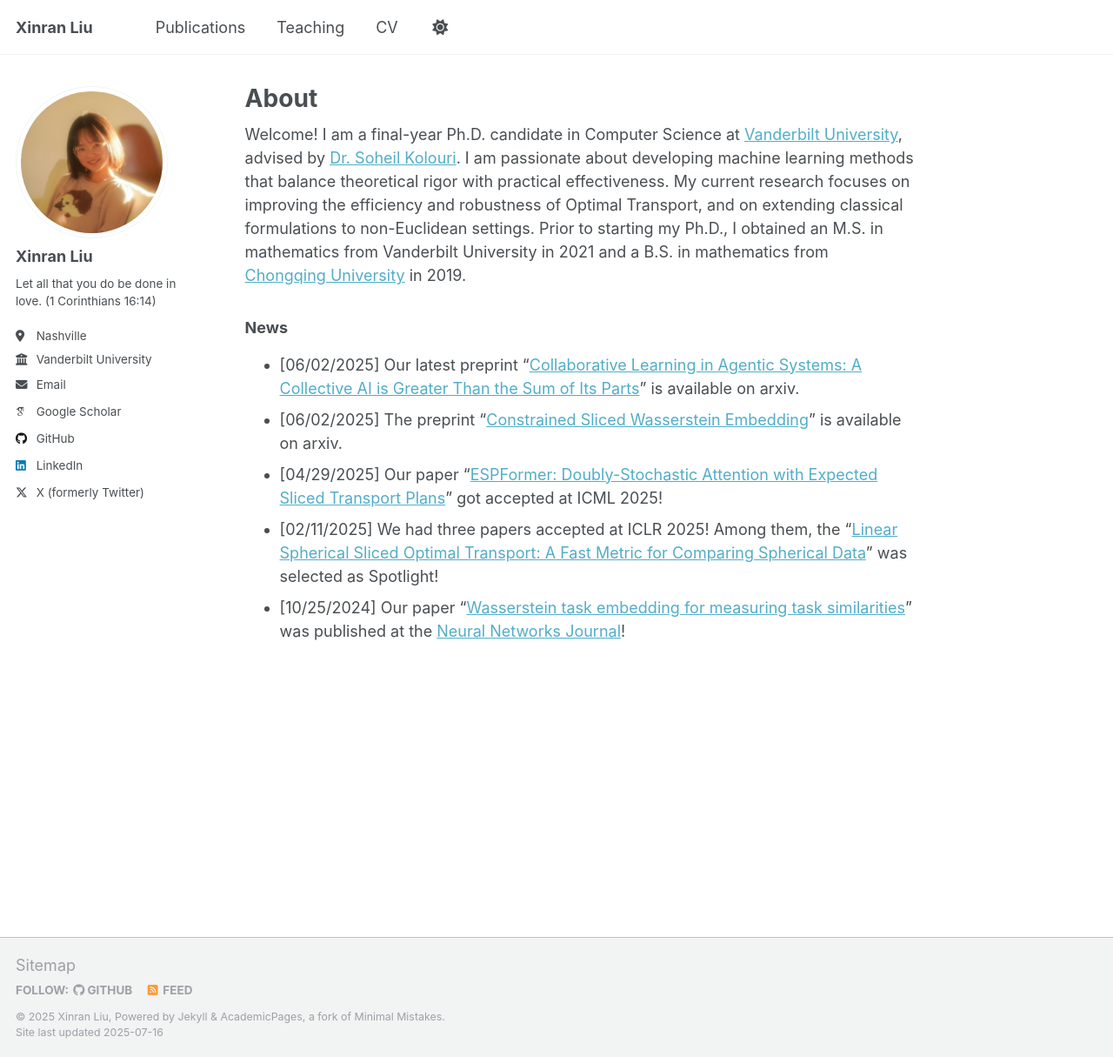
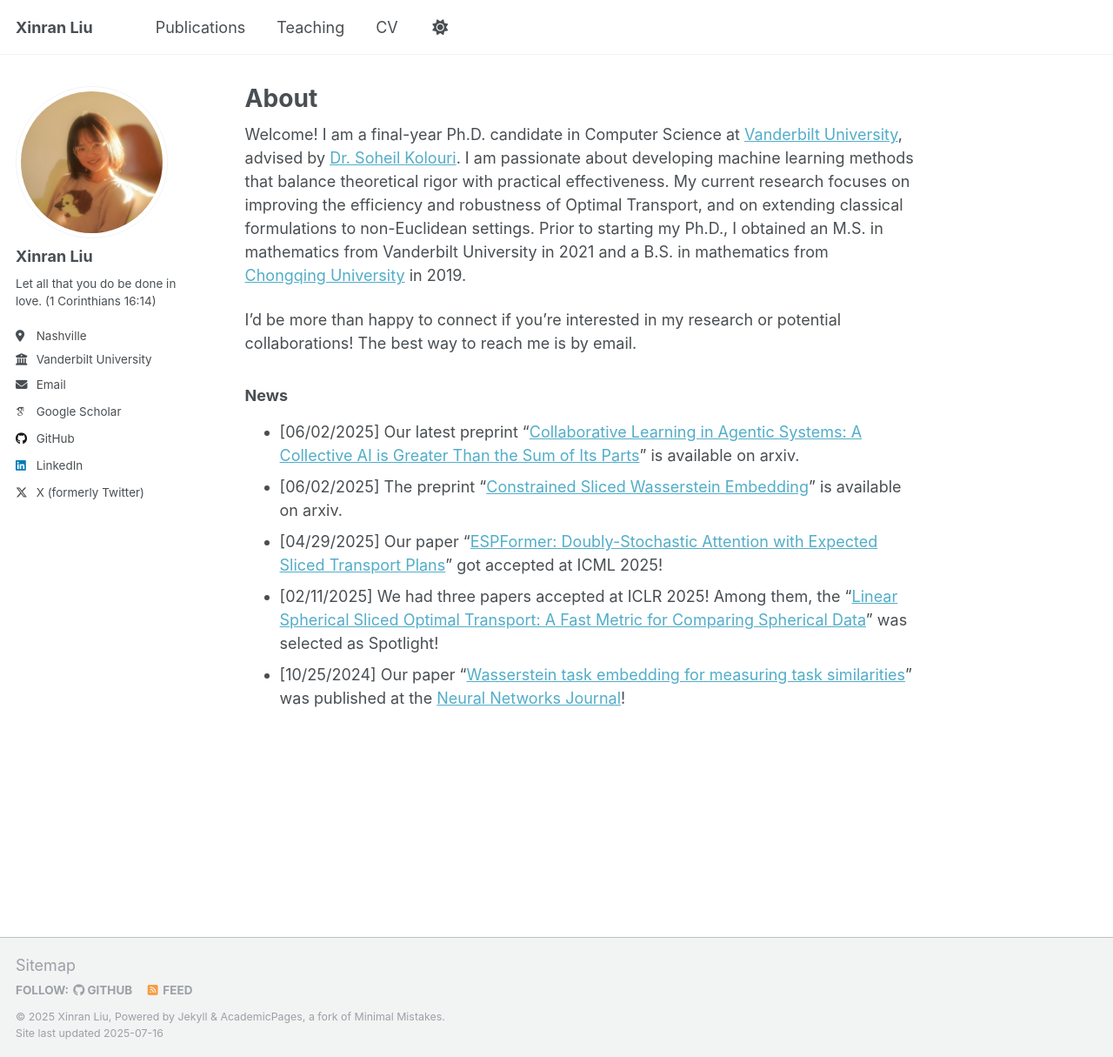
Before and after one commit to xinranliueva/xinranliueva.github.io, a Jekyll site: the page built from _pages/about.md, in a window 1280 px wide and 1215 px high. Shown: the whole window at 87% size. Built offline with Jekyll 4.4.1, drawn with Linux system fonts in a browser that asks for light colours; some web fonts are replaced.

Commit message:
Update about.md

```diff
--- a/_pages/about.md
+++ b/_pages/about.md
@@ -7,6 +7,8 @@ redirect_from:
   - /about.html
 ---
 Welcome! I am a final-year Ph.D. candidate in Computer Science at [Vanderbilt University](https://www.vanderbilt.edu/), advised by [Dr. Soheil Kolouri](https://skolouri.github.io/). I am passionate about developing machine learning methods that balance theoretical rigor with practical effectiveness. My current research focuses on improving the efficiency and robustness of Optimal Transport, and on extending classical formulations to non-Euclidean settings. Prior to starting my Ph.D., I obtained an M.S. in mathematics from Vanderbilt University in 2021 and a B.S. in mathematics from [Chongqing University](https://english.cqu.edu.cn/) in 2019.
+
+I’d be more than happy to connect if you’re interested in my research or potential collaborations! The best way to reach me is by email.
 
 
 
```
